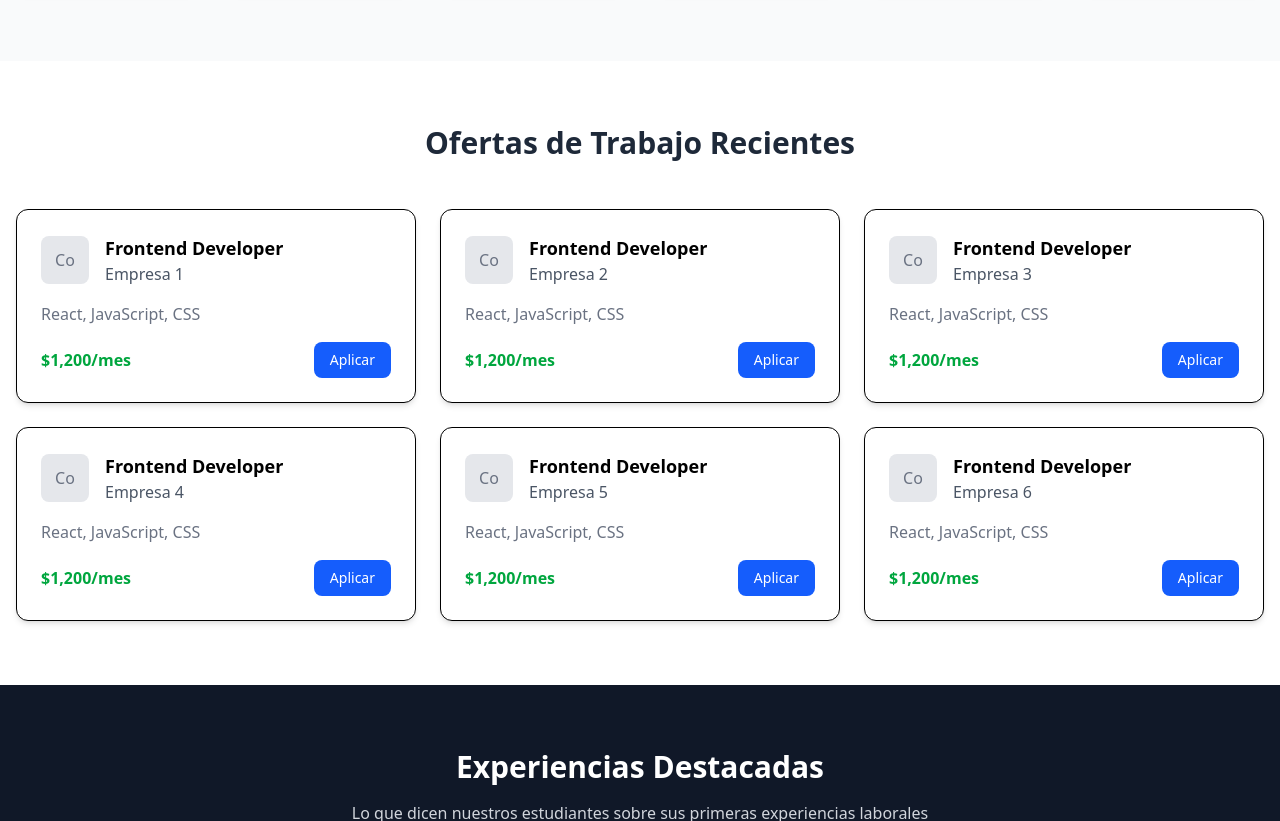
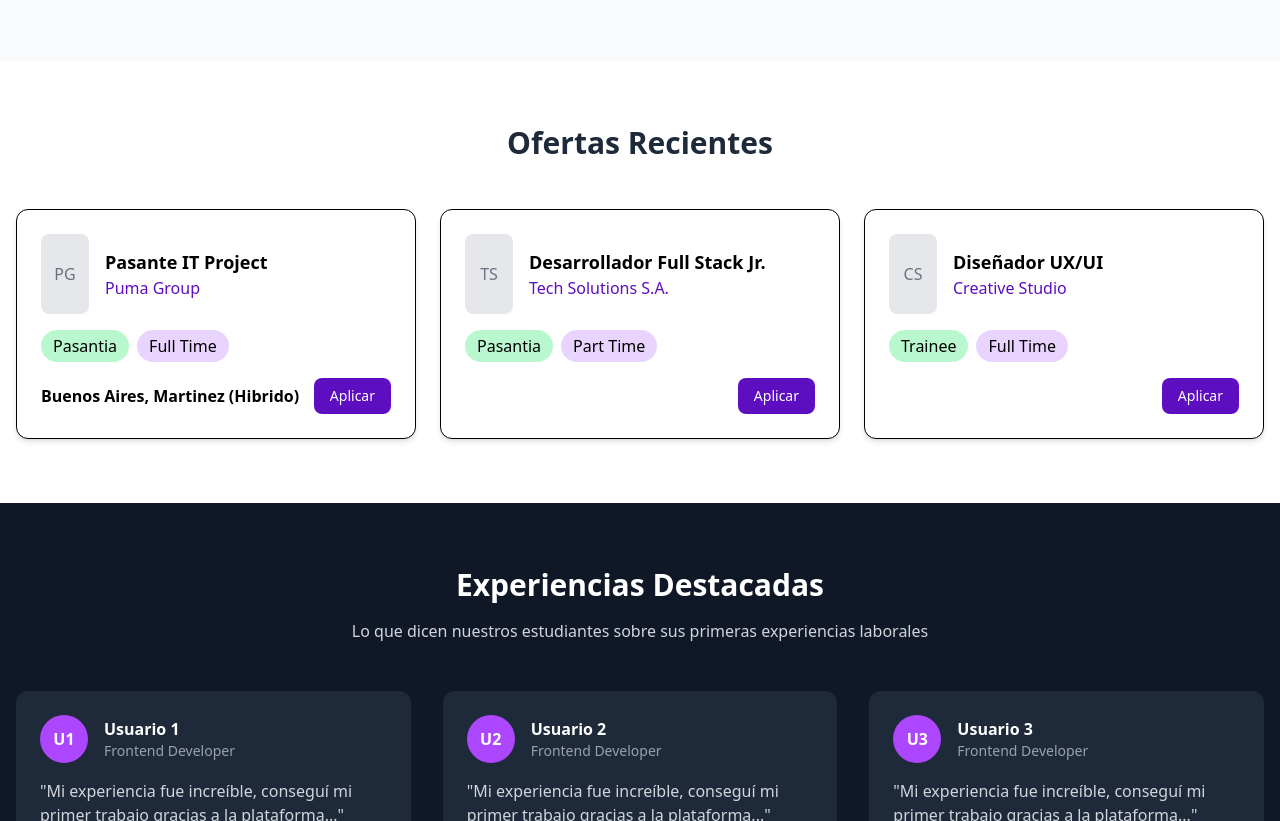
Before and after one commit to Fran1107/NexTalent-Front, a React (Vite) app: page / in a window 1280 px wide. Shown: the part 660-1481 px from the top of the page. Built offline with nearby package versions, Linux system fonts and the light colour scheme; no server answers.

Commit message:
Modifico cards de ofertas

```diff
--- a/src/components/home/JobOffers.jsx
+++ b/src/components/home/JobOffers.jsx
@@ -1,29 +1,44 @@
-import React from 'react'
+const jobData = [
+    { id: 1, title: "Pasante IT Project", company: "Puma Group", skills: "Pasantia - Full Time", ubicacion: "Buenos Aires, Martinez (Hibrido)", initials: "PG" },
+    { id: 2, title: "Desarrollador Full Stack Jr.", company: "Tech Solutions S.A.", skills: "Pasantia - Part Time", salary: "$1,800/mes", initials: "TS" },
+    { id: 3, title: "Diseñador UX/UI", company: "Creative Studio", skills: "Trainee - Full Time", salary: "$1,500/mes", initials: "CS" },
+];
 
 export default function JobOffers() {
     return (
         <section className="py-16">
             <div className="container mx-auto px-4">
                 <h2 className="text-3xl font-bold text-center text-gray-800 mb-12">
-                    Ofertas de Trabajo Recientes
+                    Ofertas Recientes
                 </h2>
-                {/* Grid de cards  */}
                 <div className="grid grid-cols-1 md:grid-cols-2 lg:grid-cols-3 gap-6">
-                    {[...Array(6)].map((_, i) => (
-                        <div key={i} className="bg-white rounded-xl shadow-md border p-6 hover:shadow-lg transition">
+                    {jobData.map((job) => (
+                        <div key={job.id} className="bg-white rounded-xl shadow-md border p-6 hover:shadow-lg transition">
                             <div className="flex items-center mb-4">
-                                <div className="w-12 h-12 bg-gray-200 rounded-lg flex items-center justify-center mr-4">
-                                    <span className="text-gray-500">Co</span>
+                                <div className="w-12 h-20 bg-gray-200 rounded-lg flex items-center justify-center mr-4">
+                                    <span className="text-gray-500">{job.initials}</span>
                                 </div>
                                 <div>
-                                    <h3 className="font-semibold text-lg">Frontend Developer</h3>
-                                    <p className="text-gray-600">Empresa {i + 1}</p>
+                                    <h3 className="font-semibold text-lg">{job.title}</h3>
+
+                                    <p className="text-violet-800">{job.company}</p>
                                 </div>
                             </div>
-                            <p className="text-gray-500 mb-4">React, JavaScript, CSS</p>
+                            <p className="text-gray-500 mb-4">
+                            {job.skills.split(" - ").map((skill, index) => (
+                            <span
+                            key={index}
+                            className={`inline-block px-3 py-1 rounded-full mr-2 ${
+                            index === 0 ? "bg-green-200 text-black" : "bg-purple-200 text-black"
+                            }`}
+                            >
+                            {skill.trim()}
+                        </span>
+                ))}
+            </p>
                             <div className="flex justify-between items-center">
-                                <span className="text-green-600 font-semibold">$1,200/mes</span>
-                                <button className="bg-blue-600 text-white px-4 py-2 rounded-lg text-sm hover:bg-blue-700 transition">
+                                <span className="text-black-600 font-semibold">{job.ubicacion}</span>
+                                <button className="bg-violet-800 text-white px-4 py-2 rounded-lg text-sm hover:bg-violet-900 transition">
                                     Aplicar
                                 </button>
                             </div>
@@ -32,5 +47,5 @@ export default function JobOffers() {
                 </div>
             </div>
         </section>
-    )
+    );
 }
```
